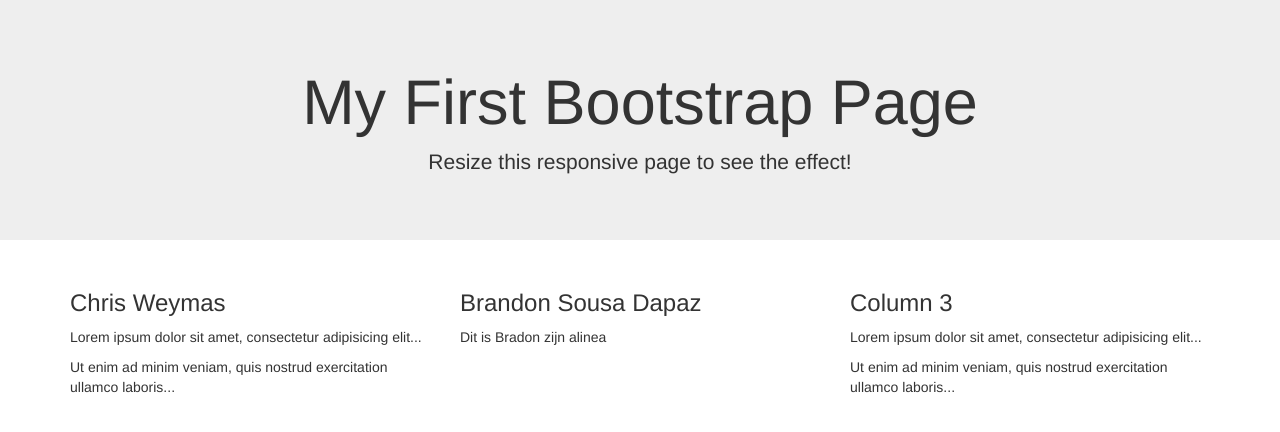
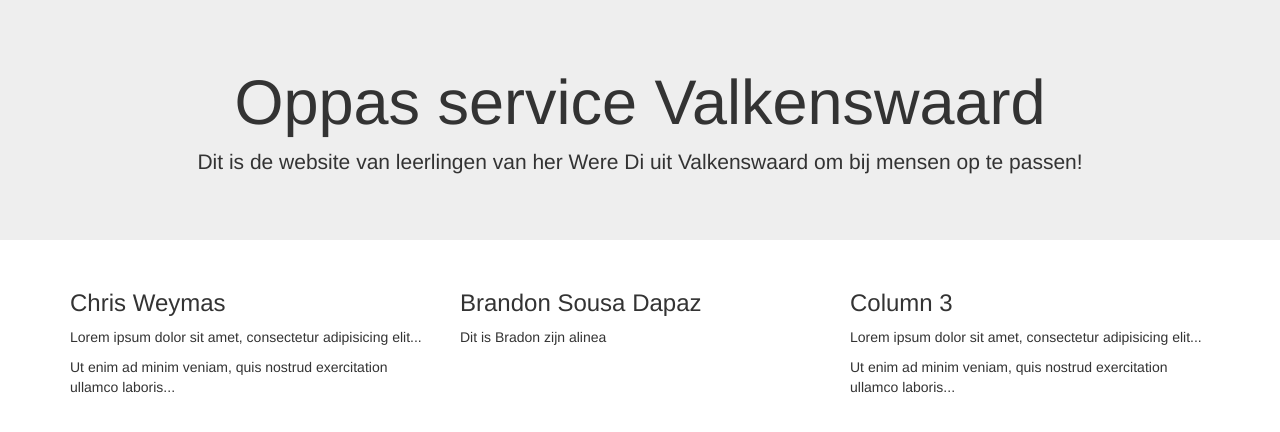
Before and after one commit to ChrisWeymans05/ChrisWeymans05.github.io, a plain HTML site: page index.html in a window 1280 px wide. Drawn offline with nearby package versions, Linux system fonts and the light colour scheme.

Commit message:
Update index.html

```diff
--- a/index.html
+++ b/index.html
@@ -11,8 +11,8 @@
 <body>
 
 <div class="jumbotron text-center">
-  <h1>My First Bootstrap Page</h1>
-  <p>Resize this responsive page to see the effect!</p>
+  <h1>Oppas service Valkenswaard</h1>
+  <p> Dit is de website van leerlingen van her Were Di uit Valkenswaard om bij mensen op te passen!</p>
 </div>
 
 <div class="container">
```
